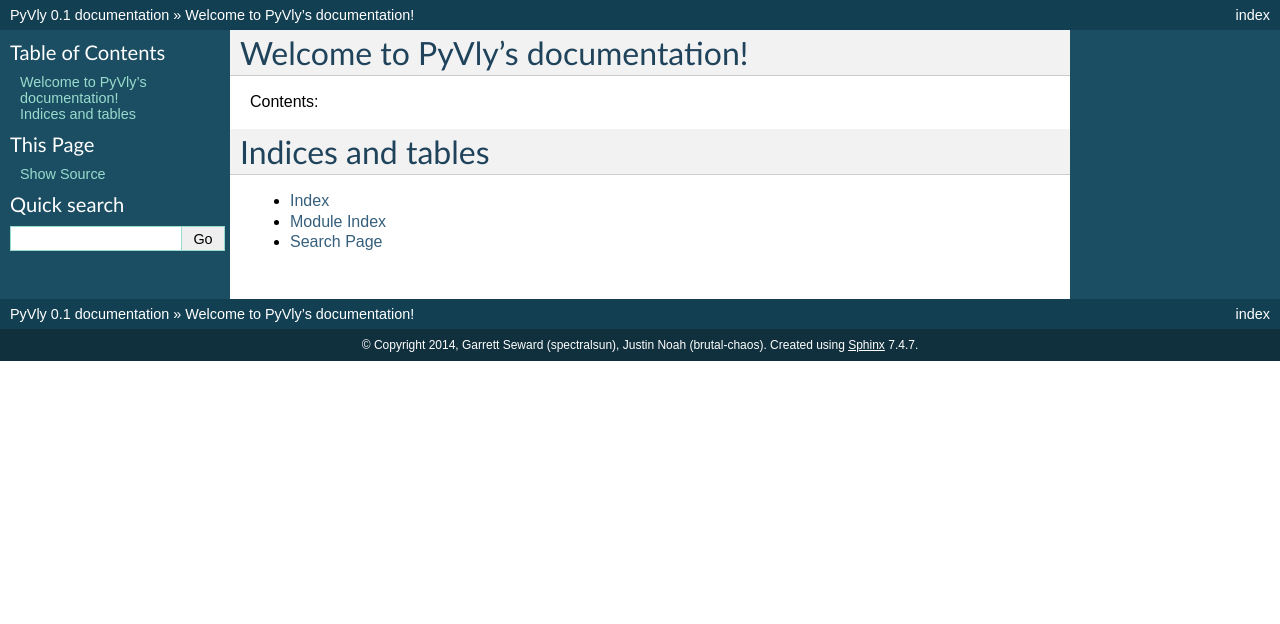
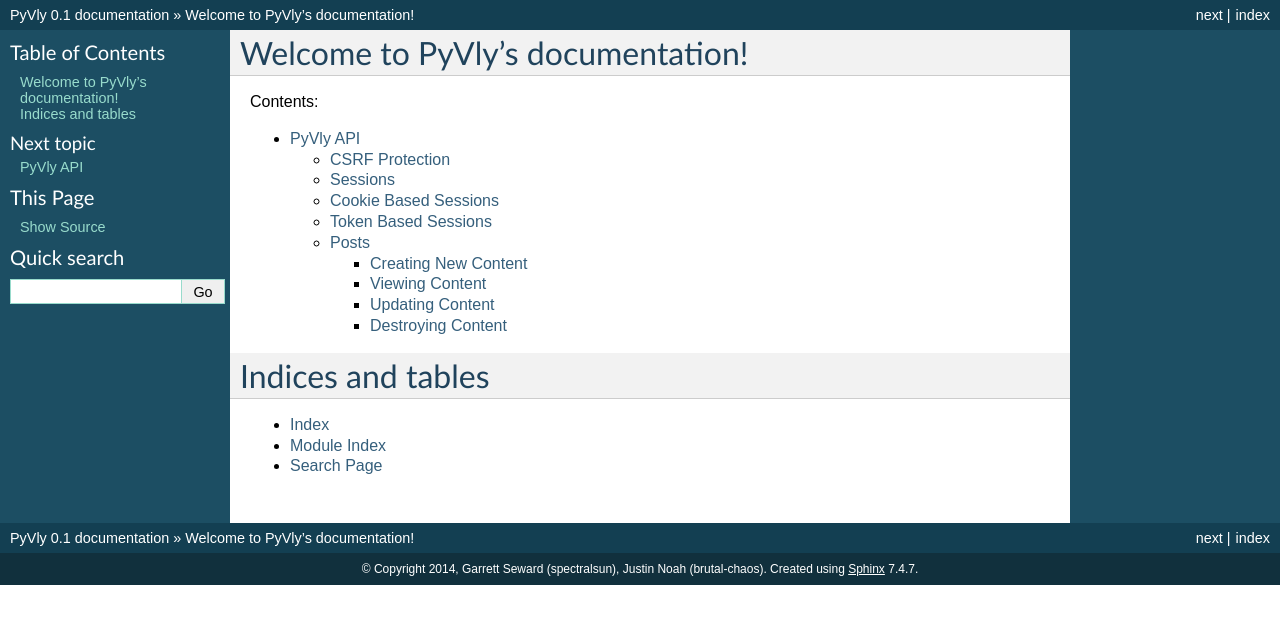
Before and after one commit to privly/privly-flask, a Sphinx documentation site: the page built from docs/source/index.rst, in a window 1280 px wide. Shown: the top 624 px of the page. Built offline with Sphinx 7.4.7, drawn with Linux system fonts in a browser that asks for light colours.

Commit message:
API skeleton

```diff
--- /dev/null
+++ b/docs/source/API.rst
@@ -0,0 +1,31 @@
+.. _API:
+
+PyVly API
+*********
+
+CSRF Protection
+===============
+
+Sessions
+========
+
+Cookie Based Sessions
+=====================
+
+Token Based Sessions
+====================
+
+Posts
+=====
+
+Creating New Content
+--------------------
+
+Viewing Content
+---------------
+
+Updating Content
+----------------
+
+Destroying Content
+------------------
--- a/docs/source/index.rst
+++ b/docs/source/index.rst
@@ -8,10 +8,11 @@
 
 Contents:
 
+
 .. toctree::
-   :maxdepth: 2
+   :maxdepth: 3
 
-
+   API
 
 Indices and tables
 ==================
```
